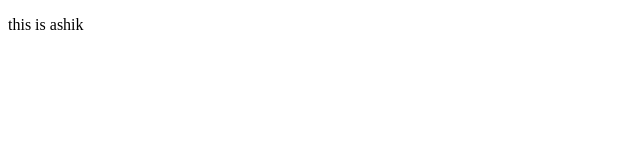
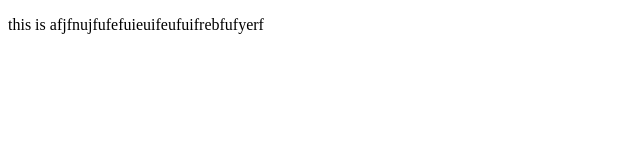
Before and after one commit to arifbepari/AMAZON-HOMEPAGE, a plain HTML site: page index.html in a window 1280 px wide. Shown: the whole page, without its empty margins (0-640 px from the left). Drawn offline with Linux system fonts and the light colour scheme.

Commit message:
this is trial

```diff
--- a/index.html
+++ b/index.html
@@ -6,6 +6,6 @@
     <title>Document</title>
 </head>
 <body>
-    <p>this is ashik</p>
+    <p>this is afjfnujfufefuieuifeufuifrebfufyerf</p>
 </body>
 </html>
```
